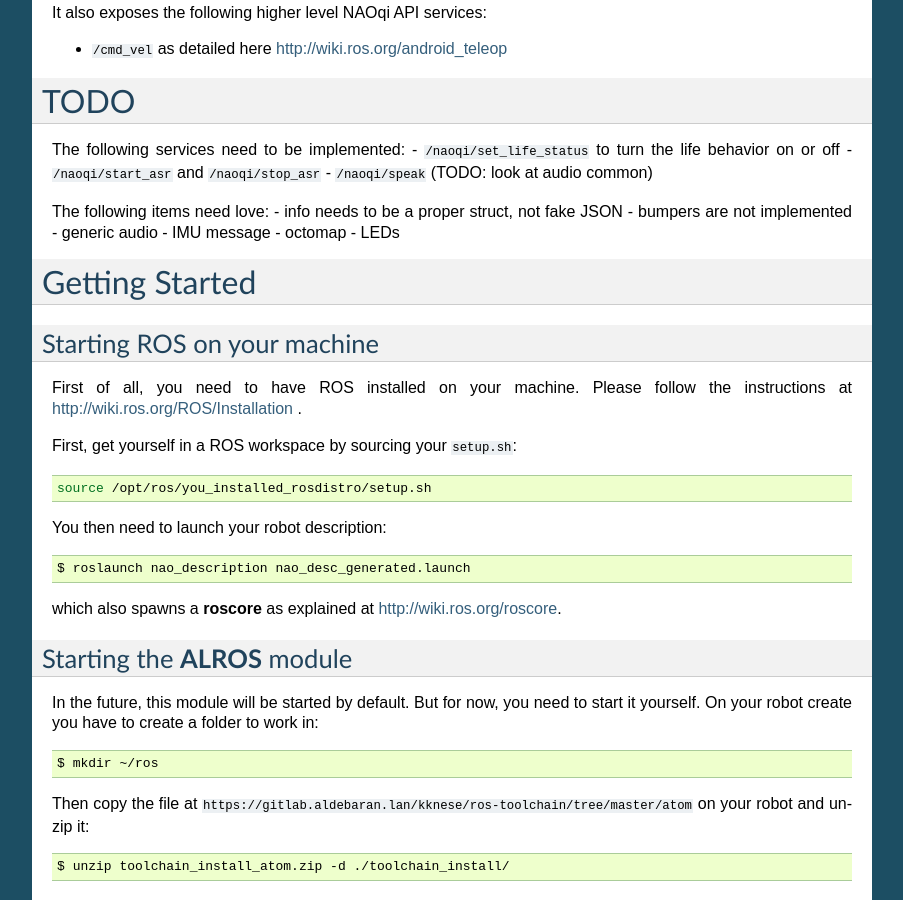
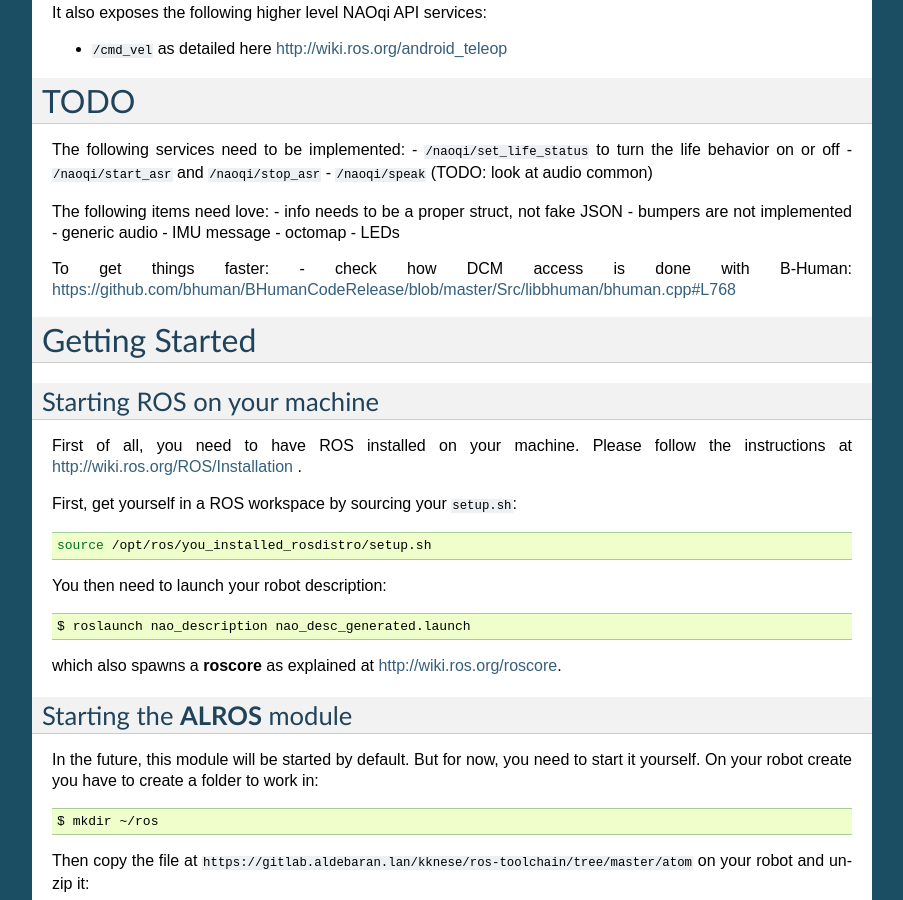
Before and after one commit to ros-naoqi/naoqi_driver, a Sphinx documentation site: the page built from doc/source/index.rst, in a window 1280 px wide and 900 px high, scrolled down 563 px. Shown: the whole window, without its empty margins (198-1101 px from the left). Built offline with Sphinx 7.4.7, drawn with Linux system fonts in a browser that asks for light colours; formulas are drawn with MathJax 3; the version number could not be read and is left out.

```diff
--- a/doc/source/index.rst
+++ b/doc/source/index.rst
@@ -38,6 +38,9 @@ The following items need love:
 - IMU message
 - octomap
 - LEDs
+
+To get things faster:
+- check how DCM access is done with B-Human: https://github.com/bhuman/BHumanCodeRelease/blob/master/Src/libbhuman/bhuman.cpp#L768
 
 
 Getting Started
```
Also changed, not shown: README.rst (+1 -10 lines).
